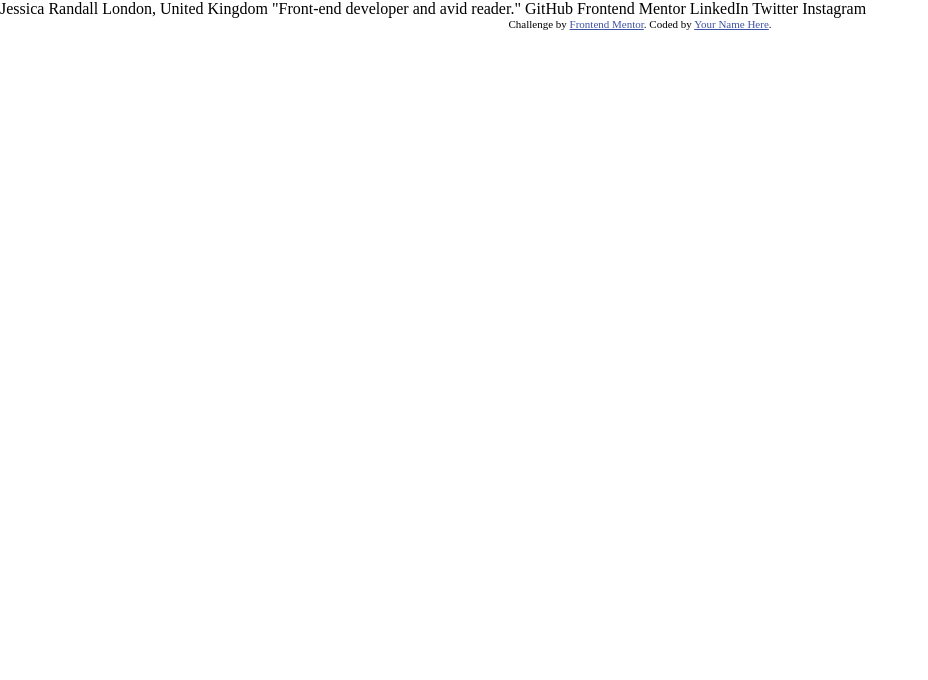
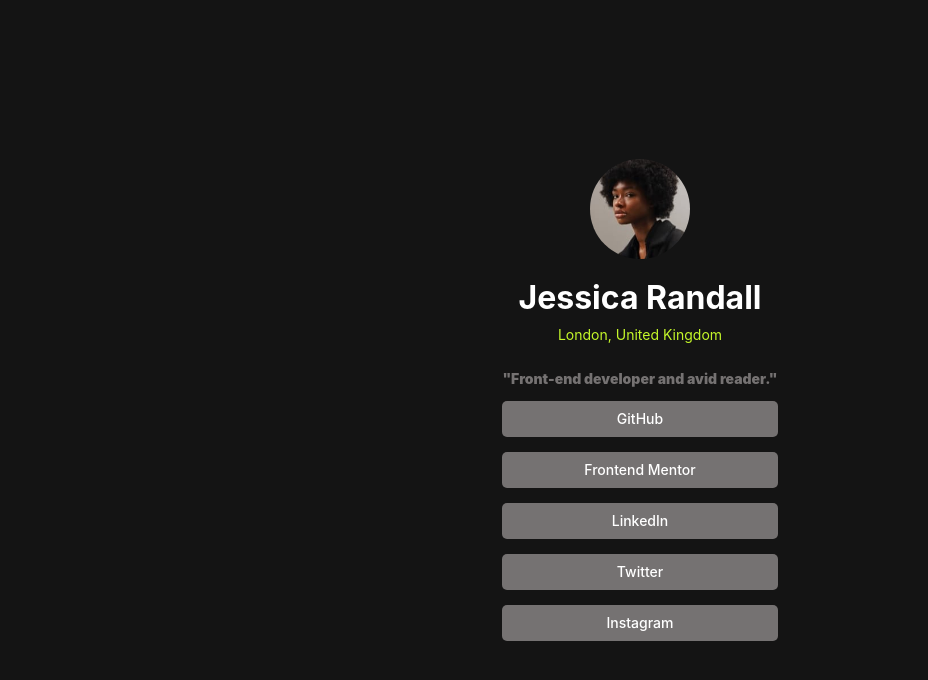
Before and after one commit to KMS56135/social-links-profile, a website: page index.html in a window 1280 px wide. Shown: the whole page, without its empty margins (0-928 px from the left). Drawn offline with Linux system fonts and the light colour scheme.

Commit message:
finished project

```diff
--- a/index.html
+++ b/index.html
@@ -1,34 +1,38 @@
 <!DOCTYPE html>
 <html lang="en">
   <head>
-  <meta charset="UTF-8">
-  <meta name="viewport" content="width=device-width, initial-scale=1.0"> <!-- displays site properly based on user's device -->
+    <meta charset="UTF-8" />
+    <meta name="viewport" content="width=device-width, initial-scale=1.0" />
+    <!-- displays site properly based on user's device -->
 
-  <link rel="icon" type="image/png" sizes="32x32" href="./assets/images/favicon-32x32.png">
-  <link rel="stylesheet" href="/dist/styles.css">
+    <link
+      rel="icon"
+      type="image/png"
+      sizes="32x32"
+      href="./assets/images/favicon-32x32.png"
+    />
+    <link rel="stylesheet" href="/dist/styles.css" />
     <title>Frontend Mentor | Social links profile</title>
 
     <!-- Feel free to remove these styles or customise in your own stylesheet 👍 -->
-  <style>
-    .attribution { font-size: 11px; text-align: center; }
-    .attribution a { color: hsl(228, 45%, 44%); }
-  </style>
   </head>
   <body>
-
-  Jessica Randall
-  London, United Kingdom
-  "Front-end developer and avid reader."
-
-  GitHub
-  Frontend Mentor
-  LinkedIn
-  Twitter
-  Instagram
-
-  <div class="attribution">
-    Challenge by <a href="https://www.frontendmentor.io?ref=challenge" target="_blank">Frontend Mentor</a>.
-    Coded by <a href="#">Your Name Here</a>.
+    <main class="page">
+      <div class="profile-card">
+        <div class="profile-card__header">
+            <img src="./assets/images/avatar-jessica.jpeg" alt="Profile Picture" class="profile-card__photo">
+            <h1 class="profile-card__name">Jessica Randall</h1>
+            <p class="profile-card__location">London, United Kingdom</p>
         </div>
+        <p class="profile-card__bio">"Front-end developer and avid reader."</p>
+        <div class="profile-card__links">
+            <a href="#" class="profile-card__link">GitHub</a>
+            <a href="#" class="profile-card__link">Frontend Mentor</a>
+            <a href="#" class="profile-card__link">LinkedIn</a>
+            <a href="#" class="profile-card__link">Twitter</a>
+            <a href="#" class="profile-card__link">Instagram</a>
+        </div>
+    </div>
+    </main>
   </body>
 </html>
--- a/src/css/main.scss
+++ b/src/css/main.scss
@@ -1 +1,12 @@
-@import "../../node_modules/normalize-scss/fork-version/normalize"
+@import "../../node_modules/normalize-scss/fork-version/normalize";
+@import "../css/variables.scss";
+@import "../css/social-links-profile.scss";
+@font-face {
+  font-family: "Inter";
+  src: url("../../assets/fonts/Inter-VariableFont_slnt\,wght.ttf") format('ttf');
+}
+
+html,
+body {
+  font-family: $font-family;
+}
--- /dev/null
+++ b/src/css/social-links-profile.scss
@@ -0,0 +1,65 @@
+.page {
+  background-color: $grey-900;
+  min-height: 100vh;
+  display: grid;
+  justify-content: center;
+  align-content: center;
+}
+
+.profile-card {
+  display: grid;
+
+  &__header {
+    display: grid;
+    justify-items: center;
+  }
+
+  &__photo {
+    border-radius: 50%;
+    max-width: 100px;
+    align-self: center;
+  }
+
+  &__name {
+    color: $white;
+    font-family: $font-family;
+    margin-bottom: 10px;
+  }
+
+  &__location {
+    color: $green;
+    font-size: 14px;
+    font-family: $font-family;
+    margin-top: 0;
+  }
+
+  &__bio {
+    font-size: 14px;
+    color: $grey-700;
+    font-weight: 900;
+    font-family: $font-family;
+  }
+
+  &__links {
+    display: grid;
+    row-gap: 15px;
+  }
+
+  &__link {
+    text-align: center;
+    font-size: 14px;
+    font-family: $font-family;
+    color: $white;
+    background-color: $grey-700;
+    display: block;
+    padding: 10px 50px;
+    border-radius: 5px;
+    text-decoration: none;
+    font-weight: 500;
+
+    &:hover {
+      background-color: $green;
+      color: $grey-900;
+    }
+  }
+}
--- /dev/null
+++ b/src/css/variables.scss
@@ -0,0 +1,13 @@
+
+
+$green: hsl(75, 94%, 57%);
+
+$white: hsl(0, 0%, 100%);
+
+$grey-700: hsl(0deg 1.11% 45.23%);
+
+$grey-800: hsl(0, 0%, 12%);
+
+$grey-900: hsl(0, 0%, 8%);
+
+$font-family: "Inter", sans-serif;
```
Also changed, not shown: dist/styles.css, 2 other files. Lines whose indentation alone changed are shown as unchanged.
